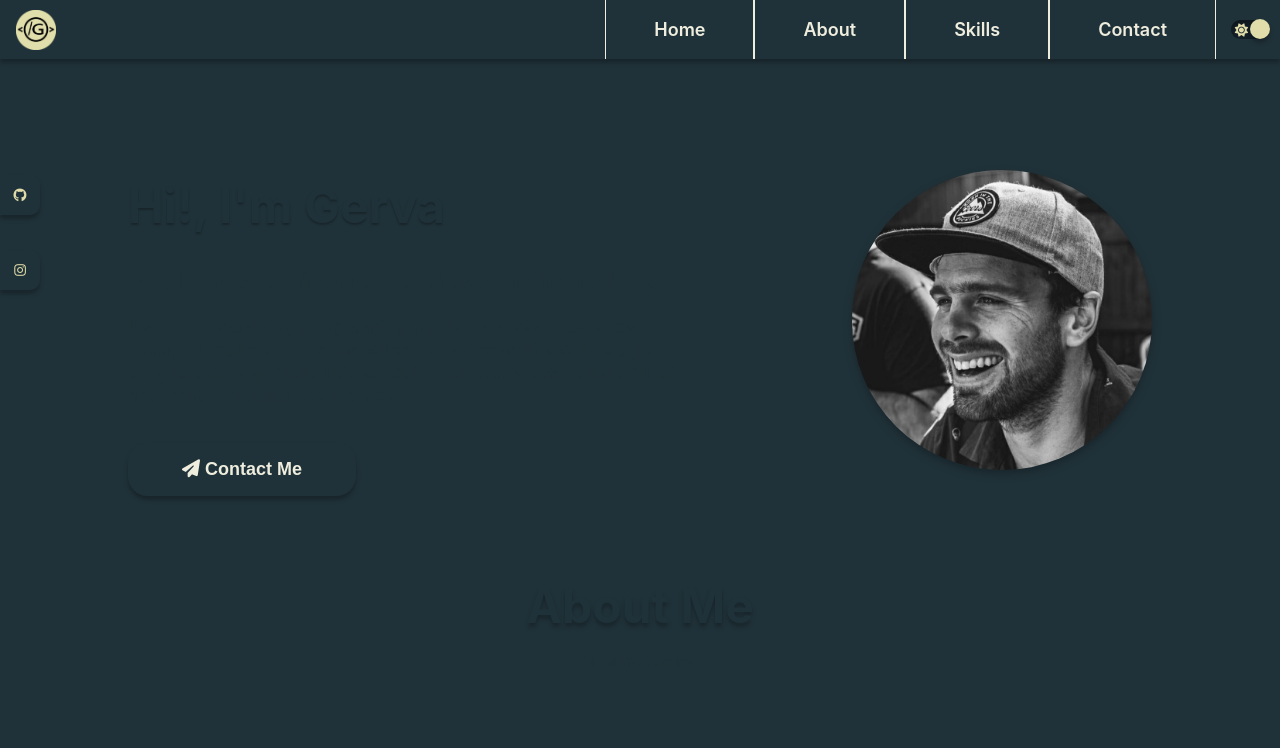
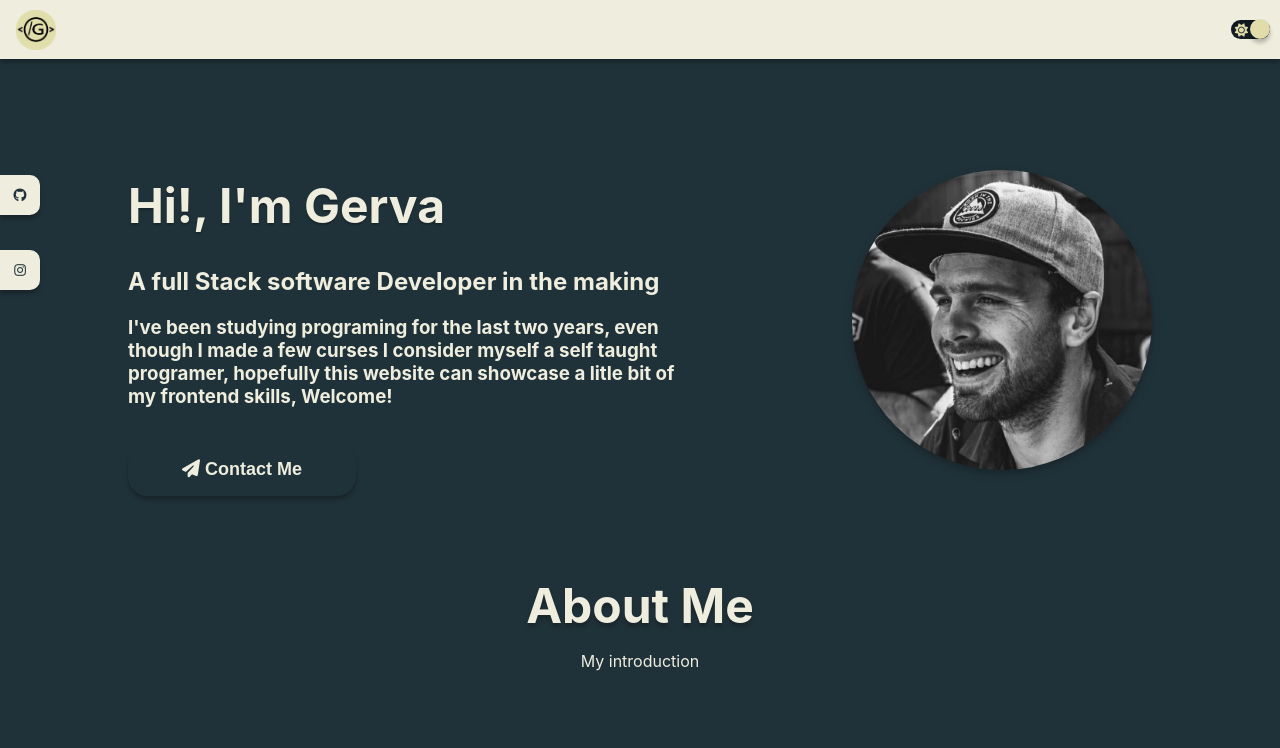
Before and after one commit to Germonsalve/CV, a plain HTML site: page index.html in a window 1280 px wide. Both pictures are taken after a click on the button 1250 px from the left and 29 px from the top of the page. Shown: the top 748 px of the page. Drawn offline with Linux system fonts and the light colour scheme.

Commit message:
Dark mode tweek

```diff
--- a/css/styles.css
+++ b/css/styles.css
@@ -4,6 +4,7 @@ body {
     margin: 0;
     font-family: -apple-system, BlinkMacSystemFont, sans-serif;
     background-color: #EEEDDE;
+    color: #203239;
 }
 
 .container {
@@ -13,7 +14,6 @@ body {
 }
 
 .section_h1 {
-    color: #203239;
     text-align: center;
     font-size: 3rem;
     text-shadow: 0px 4px 4px rgba(0, 0, 0, 0.25);
@@ -21,7 +21,6 @@ body {
 }
 
 .section_p {
-    color: #203239;
     text-align: center;
 }
 
@@ -68,6 +67,7 @@ nav {
     box-shadow: 0px 4px 4px rgba(0, 0, 0, 0.25);
     font-weight: 600;
     z-index: 999;
+    color: #EEEDDE;
 }
 
 .logo {
@@ -97,8 +97,9 @@ nav {
 
 .nav_links li a {
     text-decoration: none;
+    display: block;
+    text-decoration: none;
     color: #EEEDDE;
-    display: block;
 }
 
 .nav_links li:hover {
@@ -164,12 +165,12 @@ nav {
 
 .dark {
     background-color: #203239;
-    text-decoration: #EEEDDE !important;
+    color: #EEEDDE !important;
 }
 
 .dark_nav {
-    background-color: #E0DDAA;
-    color: #203239;
+    background-color: #EEEDDE;
+    color: #203239 !important;
 }
 
 
@@ -221,7 +222,6 @@ nav {
 .home_content {
     margin-right: 15%;
     text-align: left;
-    color: #203239;
 }
 
 .home_content h1 {
@@ -249,7 +249,6 @@ nav {
 
 .home_content button:hover {
     cursor: pointer;
-    color: #E0DDAA;
 }
 
 
@@ -474,7 +473,6 @@ form {
 form h3 {
     margin-top: 0;
     margin-left: .5rem;
-    color: #203239;
     text-shadow: 0px 4px 4px rgba(0, 0, 0, 0.25);
 }
 
@@ -496,7 +494,6 @@ form button {
 
 form button:hover {
     cursor: pointer;
-    color: #E0DDAA;
 }
 
 form button:active {
--- a/index.html
+++ b/index.html
@@ -20,7 +20,7 @@
 
 <body>
     <!-----------------------------NAVBAR-------------------------->
-    <nav>
+    <nav id="navbar">
         <img class="logo" src="Images/Logo.png" alt="Logo">
         <a href="#" class="hamburger">
             <span class="bar"></span>
--- a/script.js
+++ b/script.js
@@ -44,6 +44,9 @@ dropDownButton3.addEventListener('click', function() {
 btnSwitch.addEventListener("click", function() {
     btnSwitch.classList.toggle('active');
     document.body.classList.toggle('dark');
+    document.getElementById("navbar").classList.toggle("dark_nav");
+    document.getElementsByClassName("side_button")[0].classList.toggle("dark_nav");
+    document.getElementsByClassName("side_button")[1].classList.toggle("dark_nav");
 })
 
 function sendMsg(e) {
```
